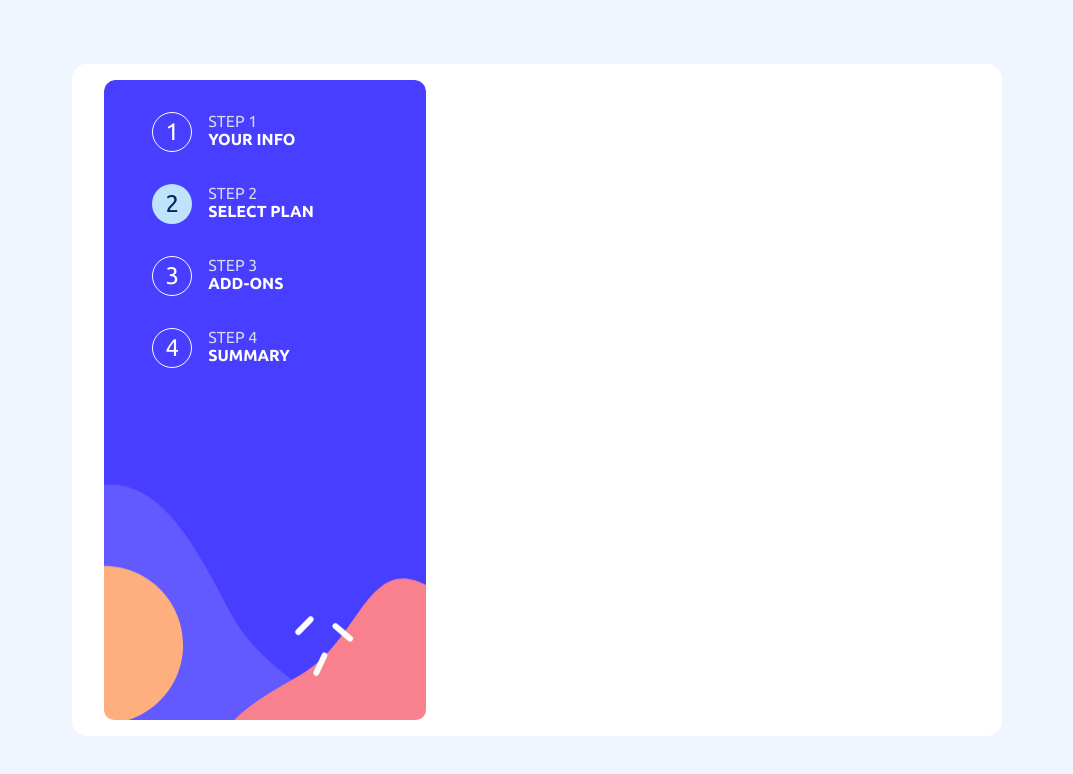
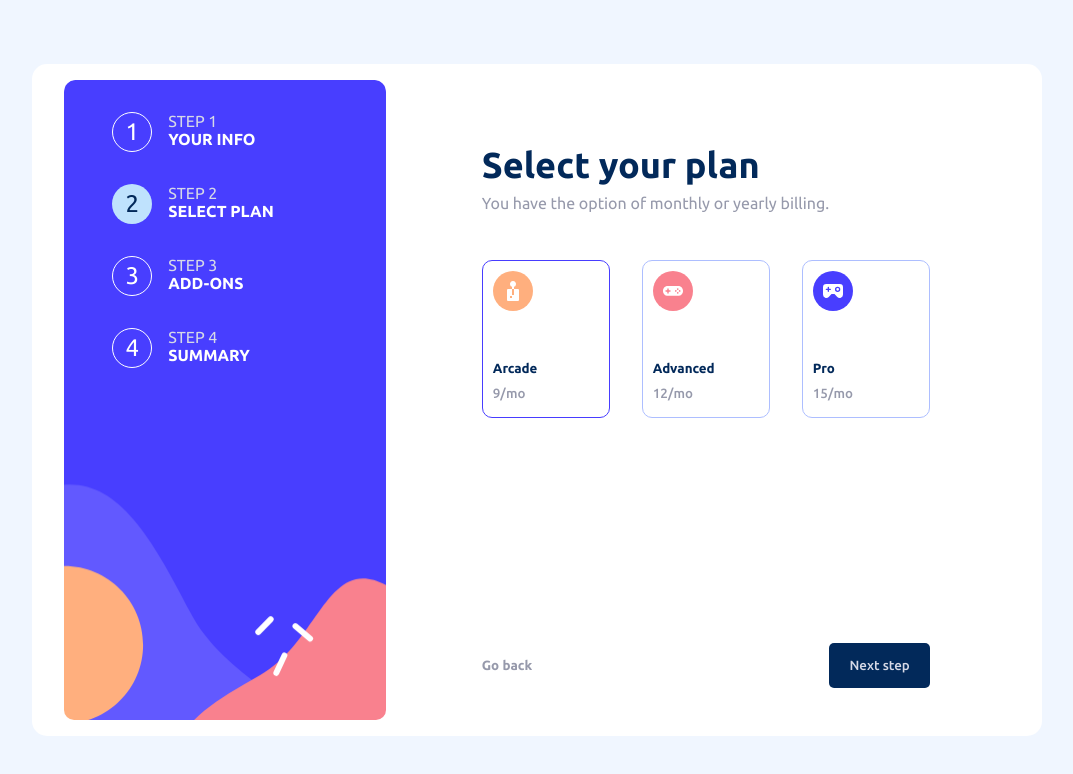
Before and after one commit to johnEdmon44/multi-step-form, a React (Vite) app: page / in a window 1280 px wide. Both pictures are taken after typing "Sample", "name@example.com", "5551234" into the empty fields and a click on the button "Next Step". Shown: the top 774 px of the page, without its empty margins (103-1176 px from the left). Built offline with nearby package versions, Linux system fonts and the light colour scheme.

Commit message:
Add plan selection

```diff
--- a/src/App.css
+++ b/src/App.css
@@ -54,7 +54,68 @@ body {
   height: 40rem;
   margin: 1rem 0rem 1rem 0rem;
   position: relative;
-  width: 30rem;
+  width: 35rem;
+}
+
+
+.header {
+  color: var(--primary-marine-blue);
+  font-size: 36px;
+  margin-bottom: .5rem;
+}
+
+
+.description {
+  color: var(--neutral-cool-gray);
+  margin-bottom: 3rem;
+}
+
+
+.form-section {
+  margin: 1rem 5rem 1rem 0;
+  padding-top: 3rem;
+  position: absolute;
+  height: 40rem;
+  display: none;
+}
+
+
+
+.next-btn {
+  appearance: none;
+  -webkit-appearance: none;
+  -moz-appearance: none;
+  border: none;
+  outline: none;
+  background-color: var(--primary-marine-blue);
+  color: var(--neutral-light-gray);
+  padding: 15px 20px 15px 20px;
+  border-radius: 5px;
+  font-weight: 500;
+  cursor: pointer;
+}
+
+
+.prev-btn {
+  appearance: none;
+  -webkit-appearance: none;
+  -moz-appearance: none;
+  border: none;
+  outline: none;
+  background: none;
+  cursor: pointer;
+  font-weight: 700;
+  color: var(--neutral-cool-gray);
+}
+
+
+.buttons {
+  display: flex;
+  justify-content: space-between;
+  position: absolute;
+  align-items: center;
+  bottom: 3rem;
+  width: 100%;
 }
 
 
@@ -132,31 +193,9 @@ body {
 }
 
 
-.personal-info h1 {
-  color: var(--primary-marine-blue);
-  font-size: 36px;
-  margin-bottom: .5rem;
-}
-
-
-.personal-info p {
-  color: var(--neutral-cool-gray);
-  margin-bottom: 3rem;
-}
-
-
 .form-input input::placeholder {
   font-weight: 500;
   color: var(--neutral-cool-gray);
-}
-
-
-.personal-info {
-  margin: 1rem 5rem 1rem 0;
-  padding-top: 3rem;
-  position: absolute;
-  height: 40rem;
-  display: none;
 }
 
 
@@ -178,19 +217,55 @@ body {
 }
 
 
-.next-btn {
-  appearance: none;
-  -webkit-appearance: none;
-  -moz-appearance: none;
-  border: none;
+/*/////////////////////////////////////////////////PLAN OPTIONS */
+.plan-buttons {
+  background: none;
+  border: 1px solid var(--primary-pastel-blue);
+  border-radius: 10px;
+  padding: 0;
+  margin: 0;
+  cursor: pointer;
   outline: none;
-  background-color: var(--primary-marine-blue);
-  color: var(--neutral-light-gray);
-  padding: 15px 20px 15px 20px;
-  border-radius: 5px;
+  display: flex;
+  flex-direction: column;
+  width: 8rem;
+}
+
+
+.plan-buttons:hover {
+  border: 1px solid var(--primary-purplish-blue);
+}
+
+
+.selected-plan {
+  border: 1px solid var(--primary-purplish-blue);
+}
+
+
+.plan-buttons img {
+  margin: 10px 0 40px 10px;
+}
+
+
+.plan-buttons span {
+  margin: 10px 0 0 10px;
+}
+
+
+.plan-buttons span:nth-child(2) {
+  font-weight: 700;
+  color: var(--primary-marine-blue);
+}
+
+
+.plan-buttons span:last-child {
+  color: var(--neutral-cool-gray);
   font-weight: 500;
-  position: absolute;
-  right: 0;
-  bottom: 3rem;
-  cursor: pointer;
+  margin-bottom: 1rem;
 }
+
+
+.plan-container {
+  display: flex;
+  gap: 2rem;
+}
--- a/src/App.jsx
+++ b/src/App.jsx
@@ -15,6 +15,14 @@ function App() {
   const [step2, setStep2] = useState(false);
   const [step3, setStep3] = useState(false);
   const [step4, setStep4] = useState(false);
+
+  const [selectedPlan, setSelectedPlan] = useState({value: 'Arcade', monthly: 9});
+  const isMonthly = true;
+  const planOption = [
+    {value: 'Arcade', monthly: 9, yearly: 90, img: '/public/assets/images/icon-arcade.svg'},
+    {value: 'Advanced', monthly: 12, yearly: 120, img: '/public/assets/images/icon-advanced.svg'},
+    {value: 'Pro', monthly: 15, yearly: 150, img: '/public/assets/images/icon-pro.svg'}
+  ]
 
 
   const validateInput = () => {
@@ -43,6 +51,24 @@ function App() {
 
     if (isValid) {
       setStep1(true);
+    }
+  }
+
+
+  const handleSelectedPlan = (option) => {
+    if(isMonthly) {
+      setSelectedPlan({value: option.value, monthly: option.monthly});
+      console.log(selectedPlan);
+    } else {
+      setSelectedPlan({value: option.value, yearly: option.yearly});
+      console.log(selectedPlan);
+    }
+  }
+
+
+  const handleGoBack = () => {
+    if (step1) {
+      setStep1(false);
     }
   }
 
@@ -88,9 +114,9 @@ function App() {
       <div className='step-form'>
 
         {/* PERSONAL INFO */}
-        <div className={`personal-info ${step1 ? '': 'active-form'}`}>
-          <h1>Personal info</h1>
-          <p>Please provide your name, email address, and phone number</p>
+        <div className={`form-section ${step1 ? '' : 'active-form'}`}>
+          <h1 className='header'>Personal info</h1>
+          <p className='description'>Please provide your name, email address, and phone number</p>
 
           <form>
             <div className='form-input'>
@@ -111,16 +137,40 @@ function App() {
               <span>{phoneError}</span>
             </div>
 
-            <button className='next-btn' onClick={(e) => {
-              e.preventDefault();
-              validateInput();
-            }}>Next Step</button>
+            <div className='buttons'>
+              <button className='next-btn' onClick={(e) => {
+                e.preventDefault();
+                validateInput();
+              }}>Next Step</button>
+            </div>
+
           </form>
         </div>
 
 
-        <div>
+        {/* SELECT PLAN */}
+        <div className={`form-section ${step1 ? 'active-form' : ''}`}>
+          <h1 className='header'>Select your plan</h1>
+          <p className='description'>You have the option of monthly or yearly billing.</p>
 
+          <div className='plan-container'>
+            {planOption.map((option) => (
+              <button
+              key={option.value}
+              className={`plan-buttons ${selectedPlan.value === option.value ? 'selected-plan': ''}`}
+              onClick={() => handleSelectedPlan(option)}
+              >
+                <img src={option.img} alt={option.value}></img>
+                <span>{option.value}</span>
+                <span>{isMonthly? `${option.monthly}/mo`: `${option.yearly}/yr`}</span>
+              </button>
+            ))}
+          </div>
+
+          <div className='buttons'>
+            <button className='prev-btn' onClick={handleGoBack}>Go back</button>
+            <button className='next-btn'>Next step</button>
+          </div>
         </div>
       </div>
     </section>
```
